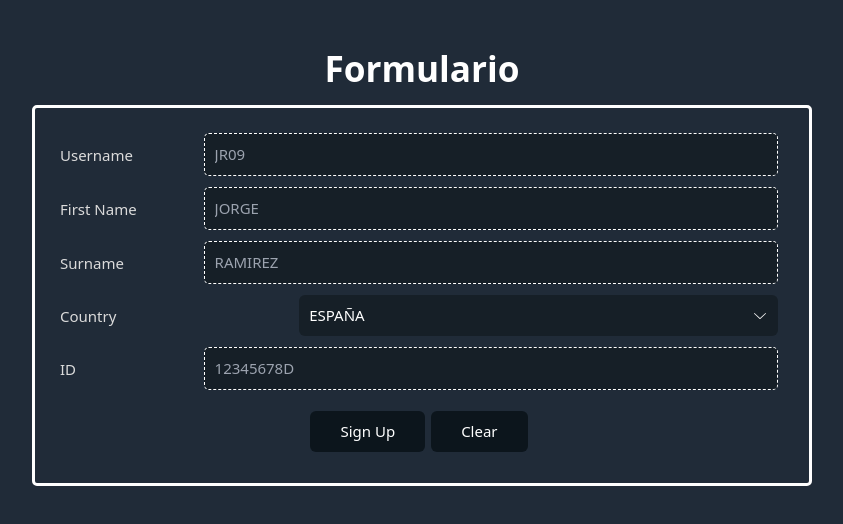
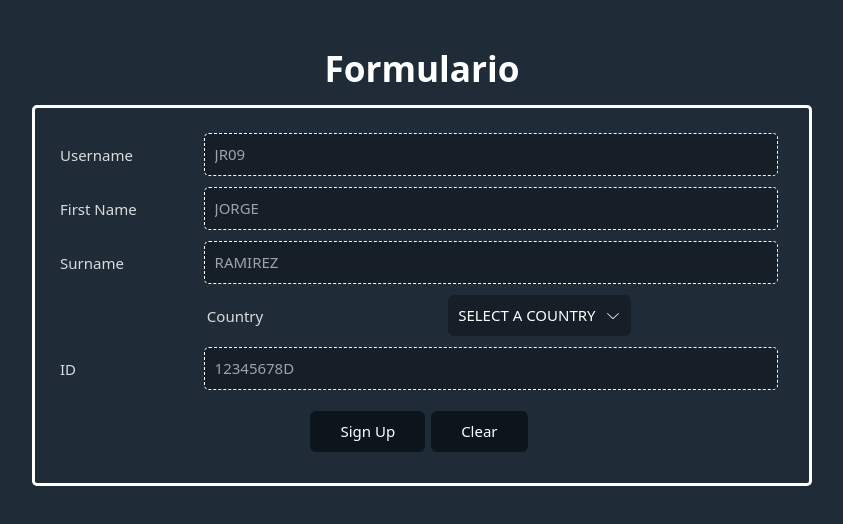
Before and after one commit to DarRC9/BasicFormReact, a React (Vite) app in the folder BasicForm/: page / in a window 1280 px wide. Shown: the top 524 px of the page, without its empty margins (218-1061 px from the left). Built offline with nearby package versions, Linux system fonts and the light colour scheme.

Commit message:
FormData Test Alomsot done

```diff
--- a/BasicForm/src/App.jsx
+++ b/BasicForm/src/App.jsx
@@ -55,15 +55,16 @@ function App() {
             <UnsuccesfullValidation value={username} sectionType={'surname'} error={error} />
             <div className='section country'>
               <label className='w-4/12'>Country</label>
-              <select className="w-8/12" name='Country'>
-                <option value="ESPAÑA">ESPAÑA</option>
-                <option value="JAPON">jAPON</option>
+              <select className="countrySelection" name='Country'>
+                <option value="SELECT A COUNTRY">SELECT A COUNTRY</option>
+                <option value="SPAIN">SPAIN</option>
+                <option value="JAPAN">JAPAN</option>
               </select>
 
             </div>
             <div className='section id'>
               <label className='formLabel'>ID</label>
-              <input data-testid="formInput" className='formInput' placeholder="12345678D" />
+              <input data-testid="idInput" className='formInput' placeholder="12345678D" />
             </div>
             <UnsuccesfullValidation value={username} sectionType={'country'} error={error} />
 
```
Also changed, not shown: 1 other file (tests, documents, lock files or other folders).
